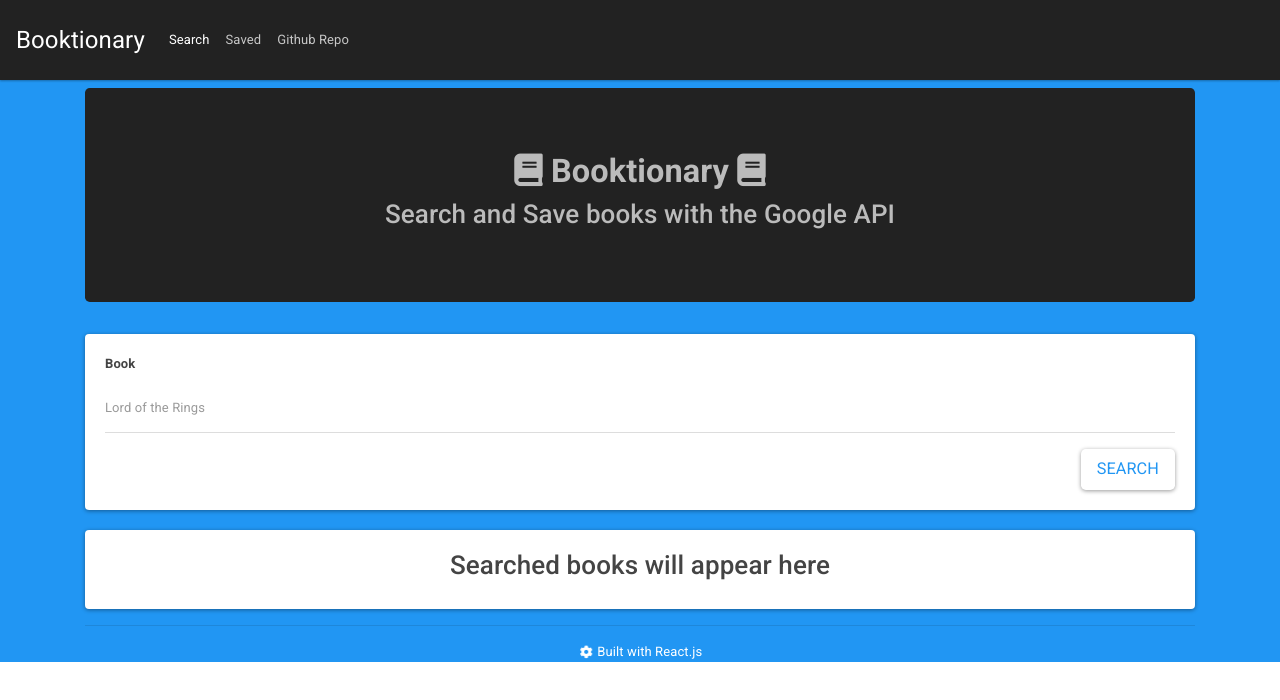
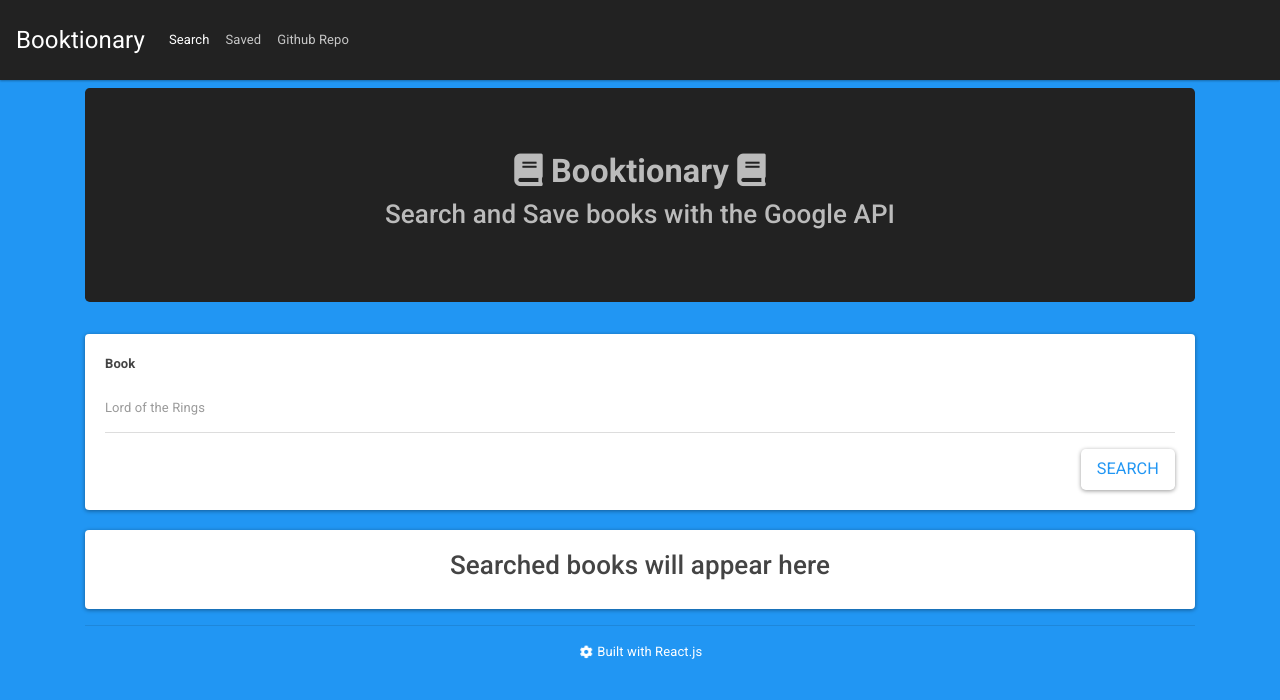
Before and after one commit to wsatchmo/Booktionary, a React (Create React App) app in the folder client/: page / in a window 1280 px wide. Shown: the top 700 px of the page. Built offline with nearby package versions, Linux system fonts and the light colour scheme.

Commit message:
Heroku fixing

```diff
--- a/client/src/App.css
+++ b/client/src/App.css
@@ -1,3 +1,3 @@
-body {
-    height: 100%;
+html {
+    background-color: #2196F3;
 }
--- a/client/src/App.js
+++ b/client/src/App.js
@@ -5,11 +5,12 @@ import Saved from "./pages/Saved";
 import Repo from "./pages/Repo";
 import NoMatch from "./pages/NoMatch";
 import Nav from "./components/Nav";
+import "./App.css";
 
 function App() {
   return (
     <Router>
-      <div className="bg-primary">
+      <div className="bg-primary maindiv">
         <Nav />
         <Switch>
           <Route exact path="/" component={Home} />
```
Also changed, not shown: 18 other files (tests, documents, lock files or other folders).
